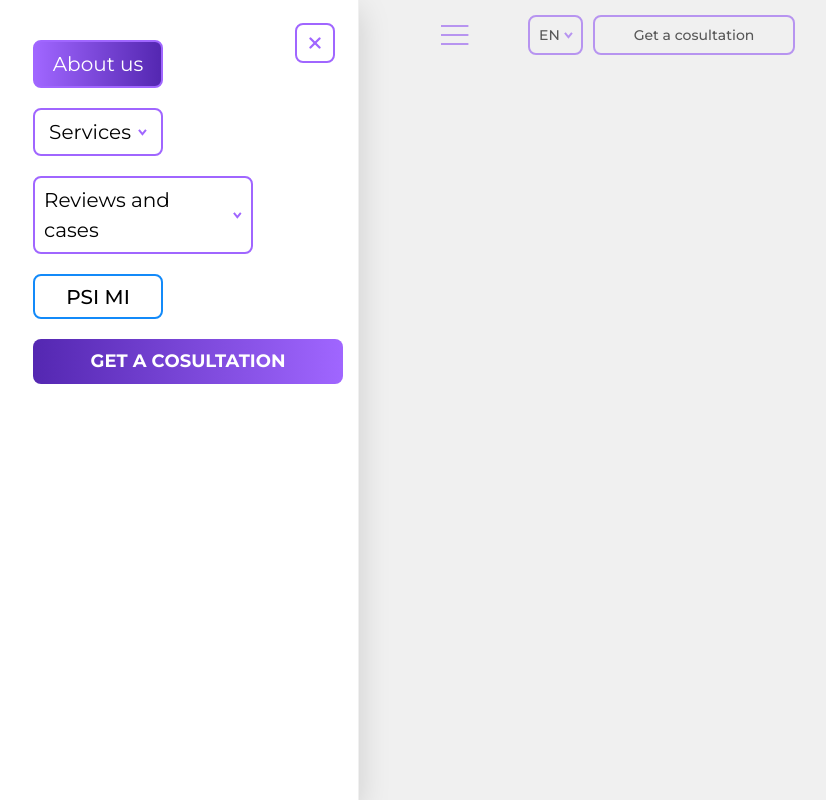
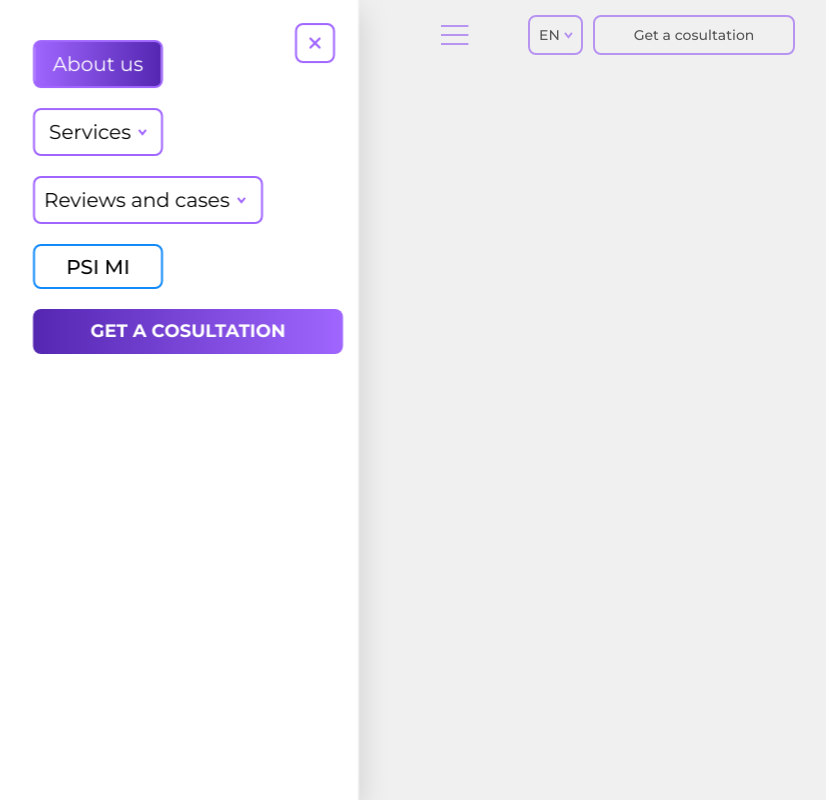
Before and after one commit to Oknehcvotil/mi-website, a React (Vite) app: page /en in a window 1280 px wide. Both pictures are taken after a click on the button 480 px from the left and 35 px from the top of the page. Shown: the whole page, without its empty margins (25-851 px from the left). Built offline with nearby package versions, Linux system fonts and the light colour scheme; a web font is replaced by a local one.

Commit message:
Fix
fix: correct sprite icon path for proper loading in production

```diff
--- a/src/components/AppBar/AppBar.tsx
+++ b/src/components/AppBar/AppBar.tsx
@@ -31,7 +31,7 @@ function AppBar({ setMenuIsOpen }: AppBarProps) {
           type="button"
         >
           <svg width={40} height={40}>
-            <use href="/src/assets/icons/sprite.svg#icon-menu"></use>
+            <use href="/icons/sprite.svg#icon-menu"></use>
           </svg>
         </button>
         <LangSwitcher />
--- a/src/components/AppBar/BurgerMenu/BurgerCloseBtn/BurgerCloseBtn.tsx
+++ b/src/components/AppBar/BurgerMenu/BurgerCloseBtn/BurgerCloseBtn.tsx
@@ -8,7 +8,7 @@ function BurgerCloseBtn({ onClose }: BurgerCloseBtnProps) {
   return (
     <BurgerCloseButton onClick={onClose}>
       <svg width={12} height={12}>
-        <use href="/src/assets/icons/sprite.svg#icon-close"></use>
+        <use href="/icons/sprite.svg#icon-close"></use>
       </svg>
     </BurgerCloseButton>
   );
--- a/src/components/AppBar/LangSwitcher/LangSwitcher.tsx
+++ b/src/components/AppBar/LangSwitcher/LangSwitcher.tsx
@@ -54,7 +54,7 @@ const LangSwitcher = () => {
               height={7}
               animate={{ rotate: open ? 180 : 0 }}
             >
-              <use href="/src/assets/icons/sprite.svg#icon-select-arrow"></use>
+              <use href="/icons/sprite.svg#icon-select-arrow"></use>
             </motion.svg>
           </button>
         </li>
--- a/src/components/AppBar/NavBar/SubMenuSection/SubMenuSection.tsx
+++ b/src/components/AppBar/NavBar/SubMenuSection/SubMenuSection.tsx
@@ -83,7 +83,7 @@ const SubMenuSection = ({
           animate={{ rotate: isOpen ? 180 : 0 }}
           transition={{ duration: 0.18 }}
         >
-          <use href="/src/assets/icons/sprite.svg#icon-select-arrow" />
+          <use href="/icons/sprite.svg#icon-select-arrow" />
         </motion.svg>
       </SubMenuTitle>
 
--- a/src/lib/data/nav.section.ts
+++ b/src/lib/data/nav.section.ts
@@ -15,7 +15,7 @@ export const NAV_SECTIONS: Readonly<Section[]> = [
     id: "cases",
     titleKey: "cases",
     basePath: "/cases",
-    width: "220px",
+    width: "230px",
     justify: "flex-start",
     items: [
       { to: "/cases/recruitment", labelKey: "recruitment" },
```
Also changed, not shown: public/icons/sprite.svg (renamed from src/assets/icons/sprite.svg).
